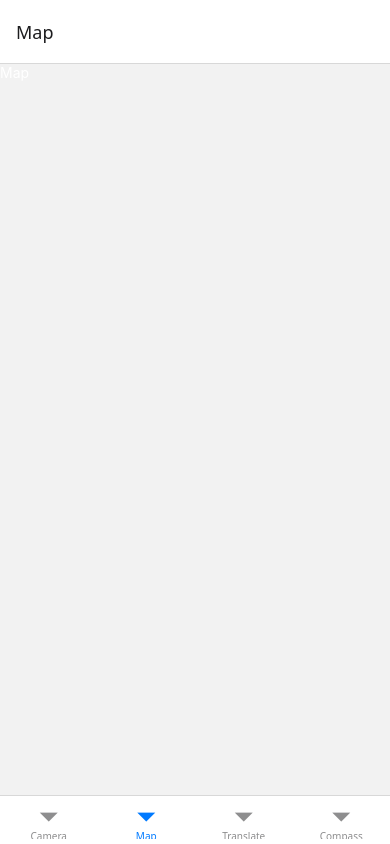
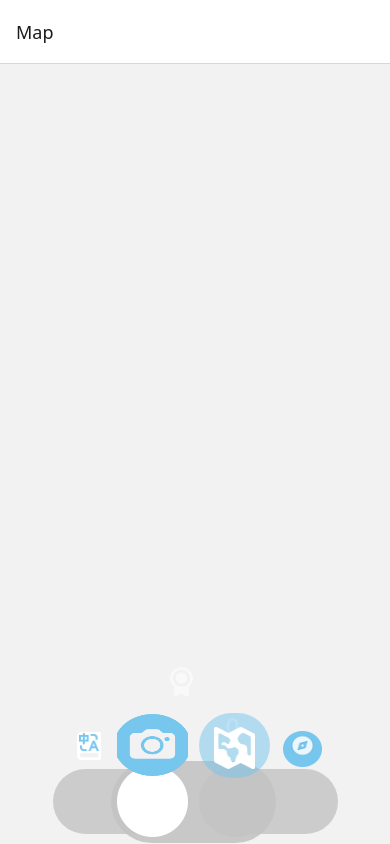
Before and after one commit to mdtablad/kuleanaCompass, a React Native app: screen /Map in a window 390 px wide. Built offline with nearby package versions, Linux system fonts and the light colour scheme.

Commit message:
Weekend Progress

```diff
--- /dev/null
+++ b/customNav.js
@@ -0,0 +1,312 @@
+import { StatusBar } from 'expo-status-bar';
+import React from 'react';
+import { View, Text, Image, StyleSheet, Dimensions, Pressable, TouchableOpacity } from 'react-native';
+import { NavigationContainer } from '@react-navigation/native';
+import { useNavigation } from '@react-navigation/native';
+
+const { width } = Dimensions.get('window');
+const baseWidth = 390; // Reference design width
+
+const CustomNav = () => {
+  const navigation = useNavigation();
+  return (
+    <View style={styles.canvas}>
+
+
+      {/* ==================================== */}
+      {/* Nav Island (bar) */}
+      <View style={styles.navIsland}>
+        {/* Islands */}
+        <View style={styles.rightMiniIsland} />
+        <View style={styles.leftMiniIsland} />
+        <View style={styles.centerIsland} />
+
+        {/* Points */}
+        <Text style={styles.pointsLabel} onPress={() => navigation.navigate('Map')}>0</Text>
+
+        {/* Button Icons*/}
+        <Image
+          source={require('./assets/imgs/Ellipse_16_1.png')}
+          style={styles.cameraIconBackground}
+        />
+        <Image
+          source={require('./assets/imgs/Ellipse_16_3.png')}
+          style={styles.mapIconBackground}
+        />
+
+        {/* Map Icon */}
+        <View style={styles.mapIcon}>
+          <View style={styles.mapIconPart1} />
+          <View style={styles.mapIconPart2} />
+          <View style={styles.mapIconPart3}>
+            <TouchableOpacity style={styles.mapIconPart4} onPress={() => navigation.navigate('Map')}>
+              <Image
+                source={require('./assets/imgs/Boolean_operation_24_27.png')}
+                style={styles.mapIconPart4}
+              />
+            </TouchableOpacity>
+          </View>
+        </View>
+
+        {/* Camera Icon */}
+        <View style={styles.cameraIcon}>
+          <TouchableOpacity style={styles.cameraIconPart1} onPress={() => navigation.navigate('Camera')}>
+            <Image
+              source={require('./assets/imgs/Vector_24_36.png')}
+              style={styles.cameraIconPart1}
+            />
+          </TouchableOpacity>
+        </View>
+
+        {/* Points Icon */}
+        <Image
+          source={require('./assets/imgs/Vector_39_12.png')}
+          style={styles.pointsIcon}
+        />
+
+        {/* Translate Icon */}
+        <View style={styles.translateIcon}>
+          <TouchableOpacity style={styles.translateIconPart1} onPress={() => navigation.navigate('Camera')}>
+            <Image
+              source={require('./assets/imgs/Vector_39_24.png')}
+              style={styles.translateIconPart1}
+            />
+          </TouchableOpacity>
+          <View style={styles.translateIconPart2}>
+            <Image
+              source={require('./assets/imgs/Vector_39_18.png')}
+              style={styles.translateIconPart3}
+            />
+          </View>
+        </View>
+
+        {/* Compass Icon */}
+        <View style={styles.compassIcon}>
+
+            <Image
+              source={require('./assets/imgs/Ellipse_43_37.png')}
+              style={styles.compassIconPart2}
+            />
+
+          {/* The group-41_44 and vector-41_45 are display: none in HTML, so not rendered */}
+          <TouchableOpacity style={styles.compassIconPart3} onPress={() => navigation.navigate('Compass')}>
+          <Image
+            source={require('./assets/imgs/Vector_41_50.png')}
+            style={styles.compassIconPart3}
+          />
+          </TouchableOpacity>
+        </View>
+      </View>
+    </View>
+  );
+}
+
+const scale = (v) => (width / baseWidth) * v;
+
+const styles = StyleSheet.create({
+  canvas: {
+    flex: 1,
+    backgroundColor: 'transparent',
+    position: 'relative',
+  },
+  navIsland: {
+    width: '100%',
+    height: '100%',
+    backgroundColor: 'transparent',
+    position: 'absolute',
+    left: 0,
+    top: 0,
+    overflow: 'hidden',
+  },
+
+  /* -- Labels -- */
+  pointsLabel: {
+    position: 'absolute',
+    left: scale(200),
+    top: scale(649),
+    width: scale(65),
+    height: scale(36),
+    fontSize: scale(22),
+    fontFamily: 'Inter',
+    fontWeight: '600',
+    color: 'rgba(255,255,255,1)',
+    textAlign: 'center',
+    textAlignVertical: 'center',
+  },
+
+  /* -- Islands -- */
+  rightMiniIsland: {
+    position: 'absolute',
+    left: scale(202),
+    top: scale(705),
+    width: scale(136),
+    height: scale(65),
+    borderRadius: scale(100),
+    backgroundColor: 'rgba(196, 196, 196, 0.8)',
+  },
+  leftMiniIsland: {
+    position: 'absolute',
+    left: scale(53),
+    top: scale(705),
+    width: scale(132),
+    height: scale(65),
+    borderRadius: scale(100),
+    backgroundColor: 'rgba(196, 196, 196, 0.8)',
+  },
+  centerIsland: {
+    position: 'absolute',
+    left: scale(111),
+    top: scale(697),
+    width: scale(165),
+    height: scale(82),
+    borderRadius: scale(100),
+    backgroundColor: 'rgba(196, 196, 196, 0.9)',
+  },
+
+  /* -- Main Icon Backgrounds -- */
+  cameraIconBackground: {
+    position: 'absolute',
+    left: scale(117),
+    top: scale(702),
+    width: scale(71),
+    height: scale(71),
+    resizeMode: 'stretch',
+  },
+  mapIconBackground: {
+    position: 'absolute',
+    left: scale(199),
+    top: scale(702),
+    width: scale(73),
+    height: scale(71),
+    resizeMode: 'stretch',
+  },
+
+  /* -- Map Icon -- */
+  mapIcon: {
+    position: 'absolute',
+    left: '51.03%',
+    top: '82.58%',
+    width: '18.2%',
+    height: '9.72%',
+  },
+  mapIconPart1: {
+    position: 'absolute',
+    left: '0%',
+    top: '6.1%',
+    width: '100%',
+    height: '86.58%',
+    borderRadius: scale(100),
+    backgroundColor: 'rgba(118, 198, 238, 0.5)',
+  },
+  mapIconPart2: {
+    position: 'absolute',
+    left: '0%',
+    top: '6.1%',
+    width: '100%',
+    height: '86.58%',
+  },
+  mapIconPart3: {
+    position: 'absolute',
+    left: scale(14.63),
+    top: scale(19.21),
+    width: scale(41.73),
+    height: scale(41.72),
+  },
+  mapIconPart4: {
+    position: 'absolute',
+    left: 0,
+    top: 0,
+    width: '100%',
+    height: '100%',
+    resizeMode: 'stretch',
+  },
+
+  /* -- Camera Icon -- */
+  cameraIcon: {
+    position: 'absolute',
+    left: '30%',
+    top: '82.58%',
+    width: '18.21%',
+    height: '9.72%',
+    overflow: 'hidden',
+  },
+  cameraIconPart1: {
+    position: 'absolute',
+    left: '-2.07%',
+    top: '4.43%',
+    width: '104.14%',
+    height: '90.17%',
+    resizeMode: 'stretch',
+  },
+
+  /* -- Points Icon -- */
+  pointsIcon: {
+    position: 'absolute',
+    left: '43.59%',
+    top: '77.37%',
+    width: '5.9%',
+    height: '3.79%',
+    resizeMode: 'stretch',
+  },
+
+  /* -- Translate Icon -- */
+  translateIcon: {
+    position: 'absolute',
+    left: '17.18%',
+    top: '84.83%',
+    width: '11.28%',
+    height: '5.22%',
+    overflow: 'hidden',
+  },
+  translateIconPart1: {
+    position: 'absolute',
+    left: '12.5%',
+    top: '8.33%',
+    width: '75%',
+    height: '83.34%',
+    resizeMode: 'stretch',
+  },
+  translateIconPart2: {
+    position: 'absolute',
+    left: '20.45%',
+    top: '9.09%',
+    width: '54.55%',
+    height: '54.55%',
+    overflow: 'hidden',
+  },
+  translateIconPart3: {
+    position: 'absolute',
+    left: '12.5%',
+    top: '16.67%',
+    width: '85%',
+    height: '79.16%',
+    resizeMode: 'stretch',
+  },
+
+  /* -- Compass Icon -- */
+  compassIcon: {
+    position: 'absolute',
+    left: '68.46%',
+    top: '83.18%',
+    width: '18.21%',
+    height: '8.41%',
+  },
+  compassIconPart2: {
+    position: 'absolute',
+    left: scale(16),
+    top: scale(18),
+    width: scale(39),
+    height: scale(36),
+    resizeMode: 'stretch',
+  },
+  compassIconPart3: {
+    position: 'absolute',
+    left: '20.83%',
+    top: '20.83%',
+    width: '58.34%',
+    height: '58.34%',
+    resizeMode: 'stretch',
+  },
+});
+
+export default CustomNav;
--- /dev/null
+++ b/navigation/customTabBar.js
@@ -0,0 +1,18 @@
+    import { BottomTabBar } from '@react-navigation/bottom-tabs';
+    import React from 'react';
+    import { View, Text } from 'react-native'; // Import necessary components
+
+    function CustomTabBar() {
+      return (
+        <View>
+          {/* Your non-clickable element */}
+          <View >
+            <Text>This is a non-clickable element!</Text>
+          </View>
+          {/* The default BottomTabBar */}
+          <BottomTabBar/>
+        </View>
+      );
+    }
+
+    export default CustomTabBar;
--- a/navigation/screens/CameraScreen.js
+++ b/navigation/screens/CameraScreen.js
@@ -1,5 +1,6 @@
 import React from 'react';
-import { View, Text, Image, StyleSheet, Dimensions } from 'react-native';
+import { View, Text, Image, StyleSheet, Dimensions, Pressable } from 'react-native';
+import CustomNav from '../../customNav'
 
 const { width } = Dimensions.get('window');
 const baseWidth = 390; // Reference design width
@@ -7,7 +8,7 @@ const baseWidth = 390; // Reference design width
 export default function CameraScreen({navigation}) {
   return (
     <View style={styles.canvas}>
-        <Text style={styles.mainLabel}>Camera</Text>
+        <CustomNav/>
     </View>
   );
 }
--- a/navigation/screens/CompassScreen.js
+++ b/navigation/screens/CompassScreen.js
@@ -1,5 +1,6 @@
 import React from 'react';
 import { View, Text, Image, StyleSheet, Dimensions } from 'react-native';
+import CustomNav from '../../customNav'
 
 const { width } = Dimensions.get('window');
 const baseWidth = 390; // Reference design width
@@ -7,7 +8,7 @@ const baseWidth = 390; // Reference design width
 export default function CompassScreen({navigation}) {
   return (
     <View style={styles.canvas}>
-        <Text style={styles.mainLabel}>Compass</Text>
+         <CustomNav/>
     </View>
   );
 };
--- a/navigation/screens/MapScreen.js
+++ b/navigation/screens/MapScreen.js
@@ -1,5 +1,6 @@
 import React from 'react';
-import { View, Text, Image, StyleSheet, Dimensions } from 'react-native';
+import { View, Text, Image, StyleSheet, Dimensions, Pressable } from 'react-native';
+import CustomNav from '../../customNav'
 
 const { width } = Dimensions.get('window');
 const baseWidth = 390; // Reference design width
@@ -7,7 +8,7 @@ const baseWidth = 390; // Reference design width
 export default function MapScreen({navigation}) {
   return (
     <View style={styles.canvas}>
-        <Text style={styles.mainLabel}>Map</Text>
+        <CustomNav/>
     </View>
   );
 }
--- a/navigation/screens/TranslateScreen.js
+++ b/navigation/screens/TranslateScreen.js
@@ -1,5 +1,6 @@
 import React from 'react';
 import { View, Text, Image, StyleSheet, Dimensions } from 'react-native';
+import CustomNav from '../../customNav'
 
 const { width } = Dimensions.get('window');
 const baseWidth = 390; // Reference design width
@@ -7,7 +8,7 @@ const baseWidth = 390; // Reference design width
 export default function TranslateScreen({navigation}) {
   return (
     <View style={styles.canvas}>
-        <Text style={styles.mainLabel}>Translate</Text>
+        <CustomNav/>
     </View>
   );
 }
--- a/navigation/tabs.js
+++ b/navigation/tabs.js
@@ -5,15 +5,17 @@ import MapScreen from './screens/MapScreen';
 import TranslateScreen from './screens/TranslateScreen';
 import CompassScreen from './screens/CompassScreen';
 
+import CustomTabBar from './customTabBar';
+
 const Tab = createBottomTabNavigator();
 
 const Tabs = () => {
     return (
         <Tab.Navigator>
-            <Tab.Screen name="Camera" component={CameraScreen}/>
-            <Tab.Screen name="Map" component={MapScreen}/>
-            <Tab.Screen name="Translate" component={TranslateScreen}/>
-            <Tab.Screen name="Compass" component={CompassScreen}/>
+            <Tab.Screen name="Camera" component={CameraScreen} options={{ tabBarStyle: { display: 'none' }, headerShown: false }} />
+            <Tab.Screen name="Map" component={MapScreen} options={{ tabBarStyle: { display: 'none' }, headerShown: true  }} />
+            <Tab.Screen name="Translate" component={TranslateScreen} options={{ tabBarStyle: { display: 'none' }, headerShown: true  }} />
+            <Tab.Screen name="Compass" component={CompassScreen} options={{ tabBarStyle: { display: 'none' }, headerShown: false  }} />
         </Tab.Navigator>
     );
 }
```
Also changed, not shown: 1 other file (tests, documents, lock files or other folders).
